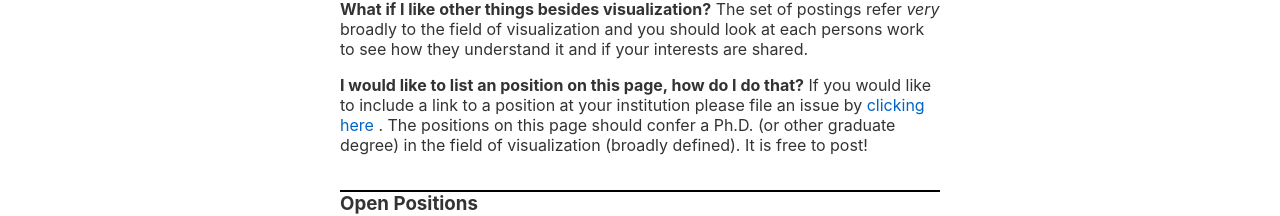
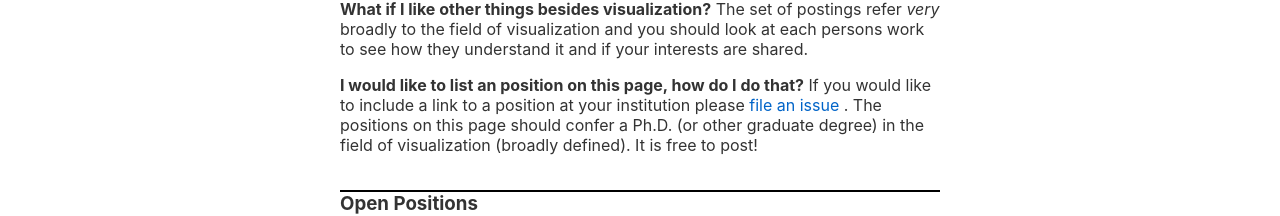
Before and after one commit to mcnuttandrew/vis-phd-positions, a Svelte app: page / in a window 1280 px wide. Shown: the part 391-607 px from the top of the page. Built offline with nearby package versions, Linux system fonts and the light colour scheme; no server answers.

Commit message:
Update App.svelte (#3)
* Update App.svelte

Makes the link more descriptive and also fixes an extra space

* adjust phrasing

---------

Co-authored-by: Andrew McNutt <mcnutt.andrew@gmail.com>

```diff
--- a/src/App.svelte
+++ b/src/App.svelte
@@ -57,13 +57,11 @@
     <p>
       <b>I would like to list an position on this page, how do I do that?</b>
       If you would like to include a link to a position at your institution please
-      file an issue by
       <a
         href="https://github.com/mcnuttandrew/vis-phd-positions/issues/new?assignees=&labels=&projects=&template=add-posting.md&title="
       >
-        clicking here
-      </a>
-      . The positions on this page should confer a Ph.D. (or other graduate degree)
+          file an issue
+      </a>. The positions on this page should confer a Ph.D. (or other graduate degree)
       in the field of visualization (broadly defined). It is free to post!
     </p>
   </div>
```
